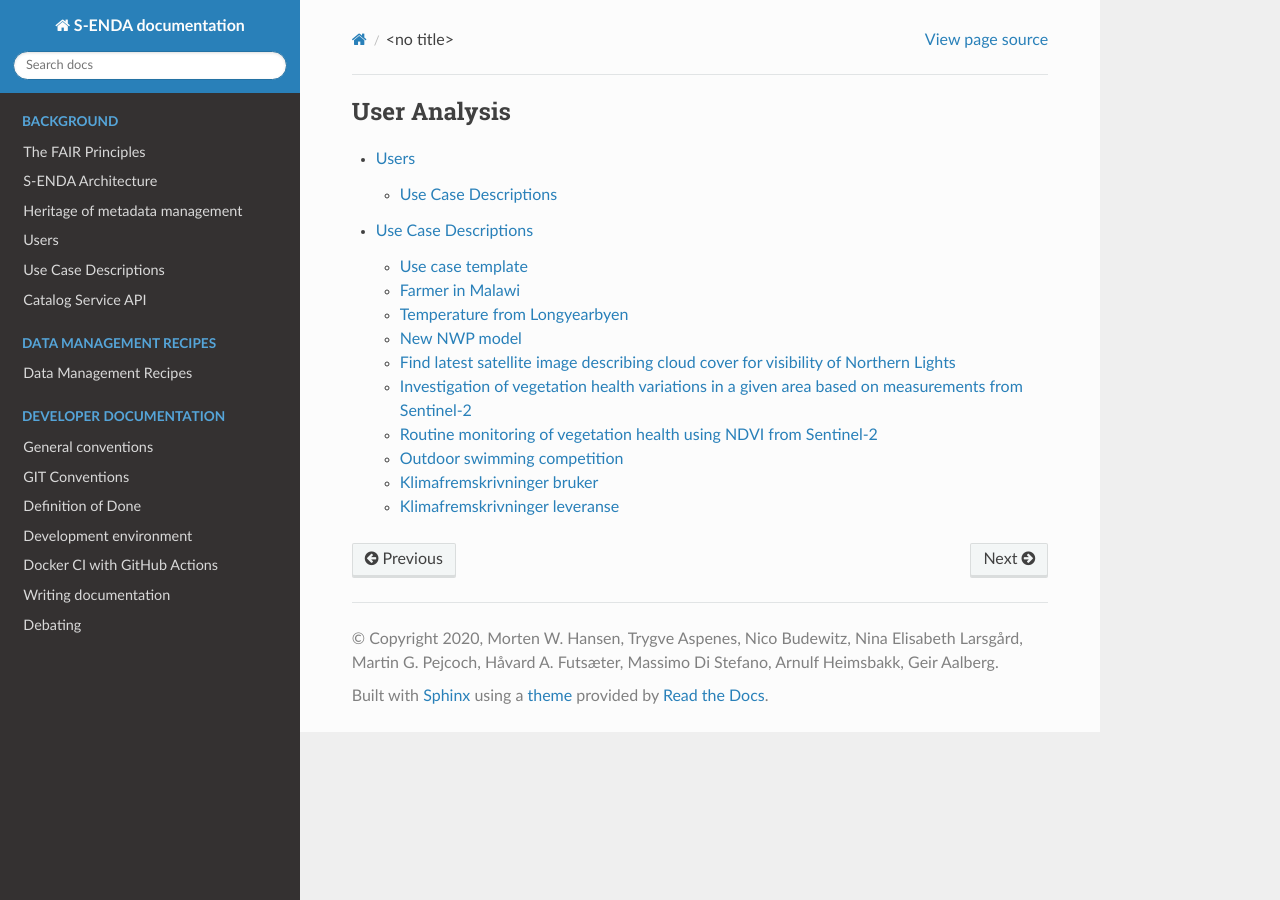
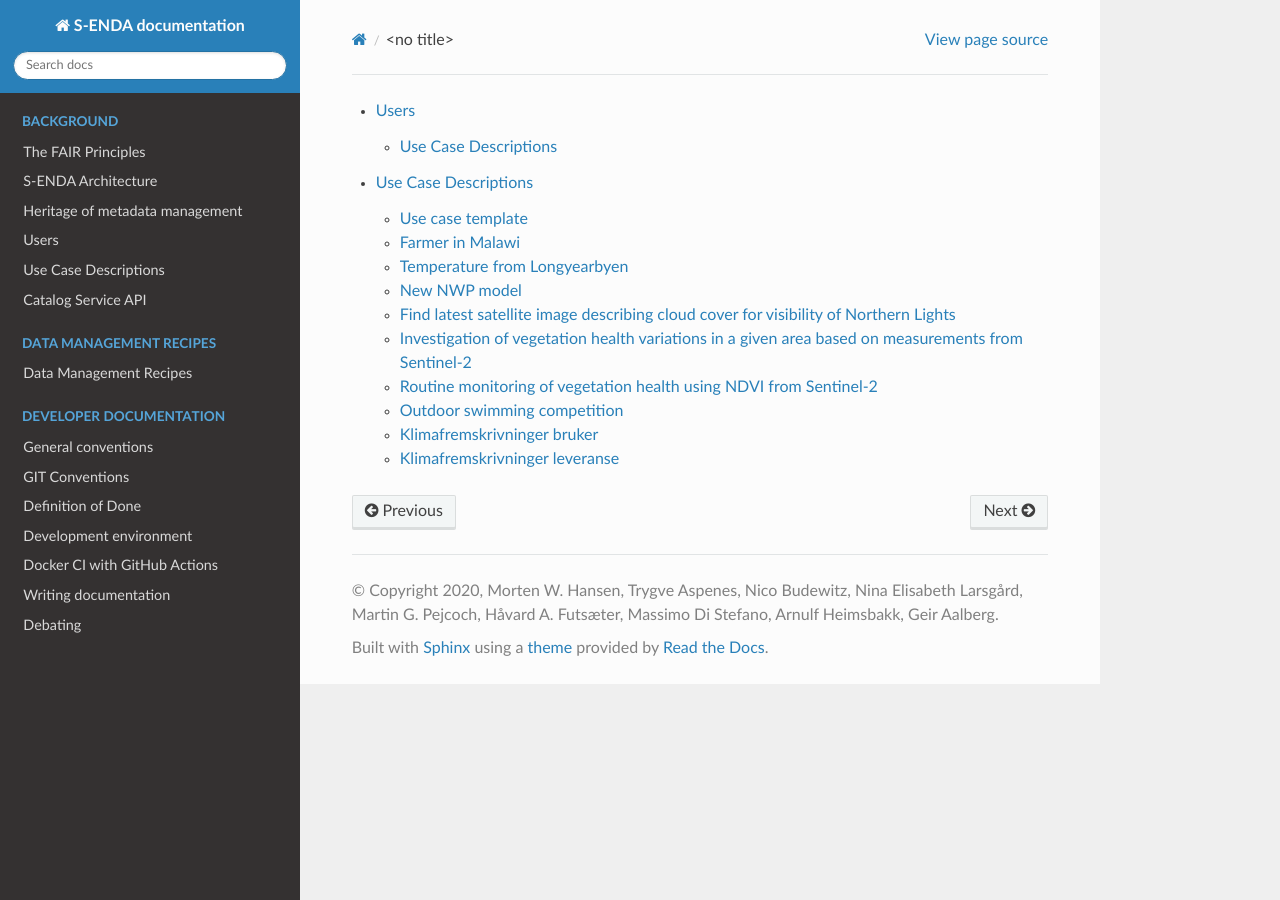
Before and after one commit to metno/S-ENDA-documentation, a Sphinx documentation site: the page built from source/user_analysis.rst, in a window 1280 px wide. Built offline with Sphinx 7.4.7 and the Read the Docs theme 2.0.0, drawn with Linux system fonts in a browser that asks for light colours.

Commit message:
Update user_analysis.rst

```diff
--- a/source/user_analysis.rst
+++ b/source/user_analysis.rst
@@ -1,7 +1,6 @@
 
 .. toctree::
    :maxdepth: 2
-   :caption: User Analysis
 
    users
    use_cases
```
